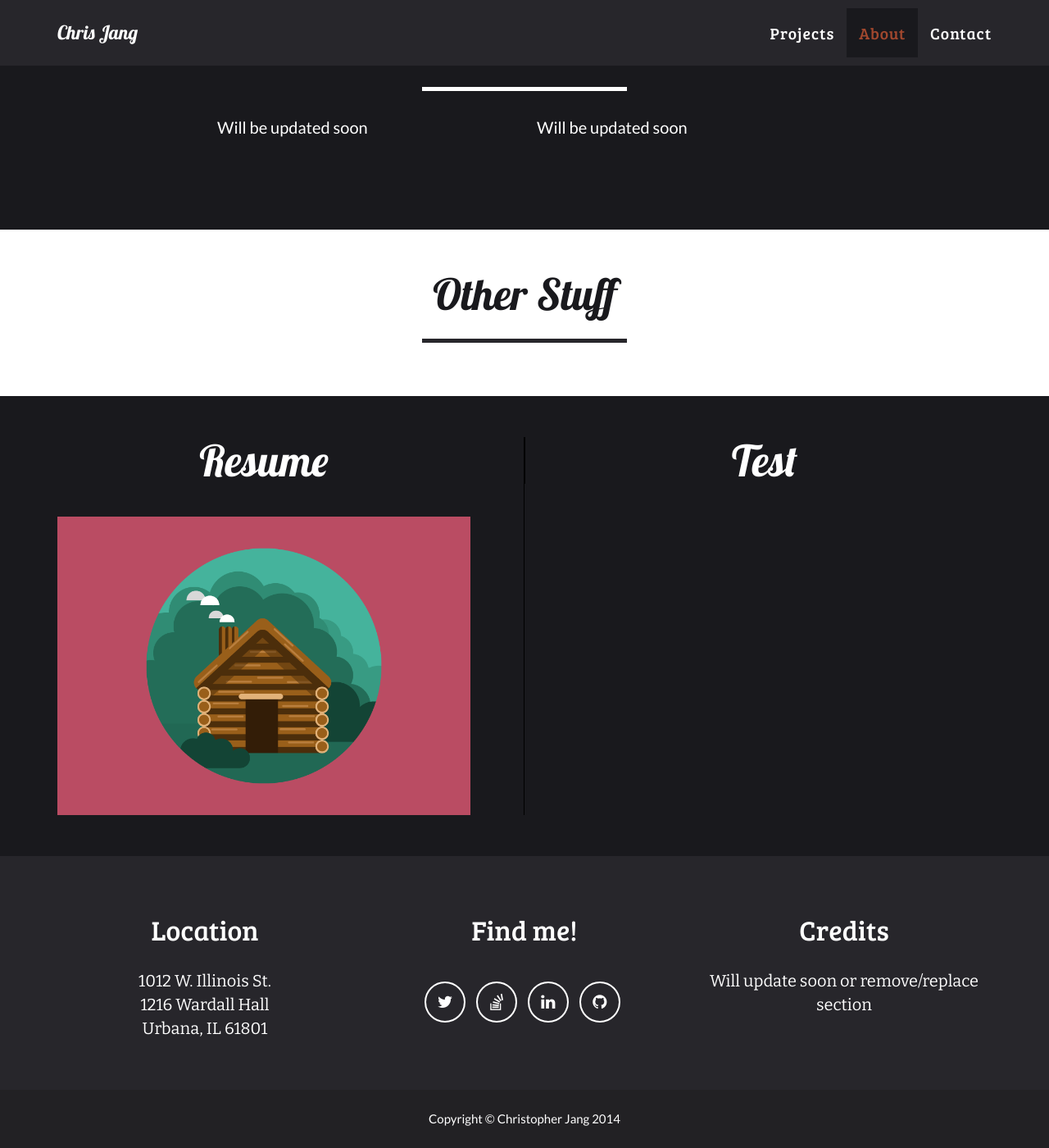
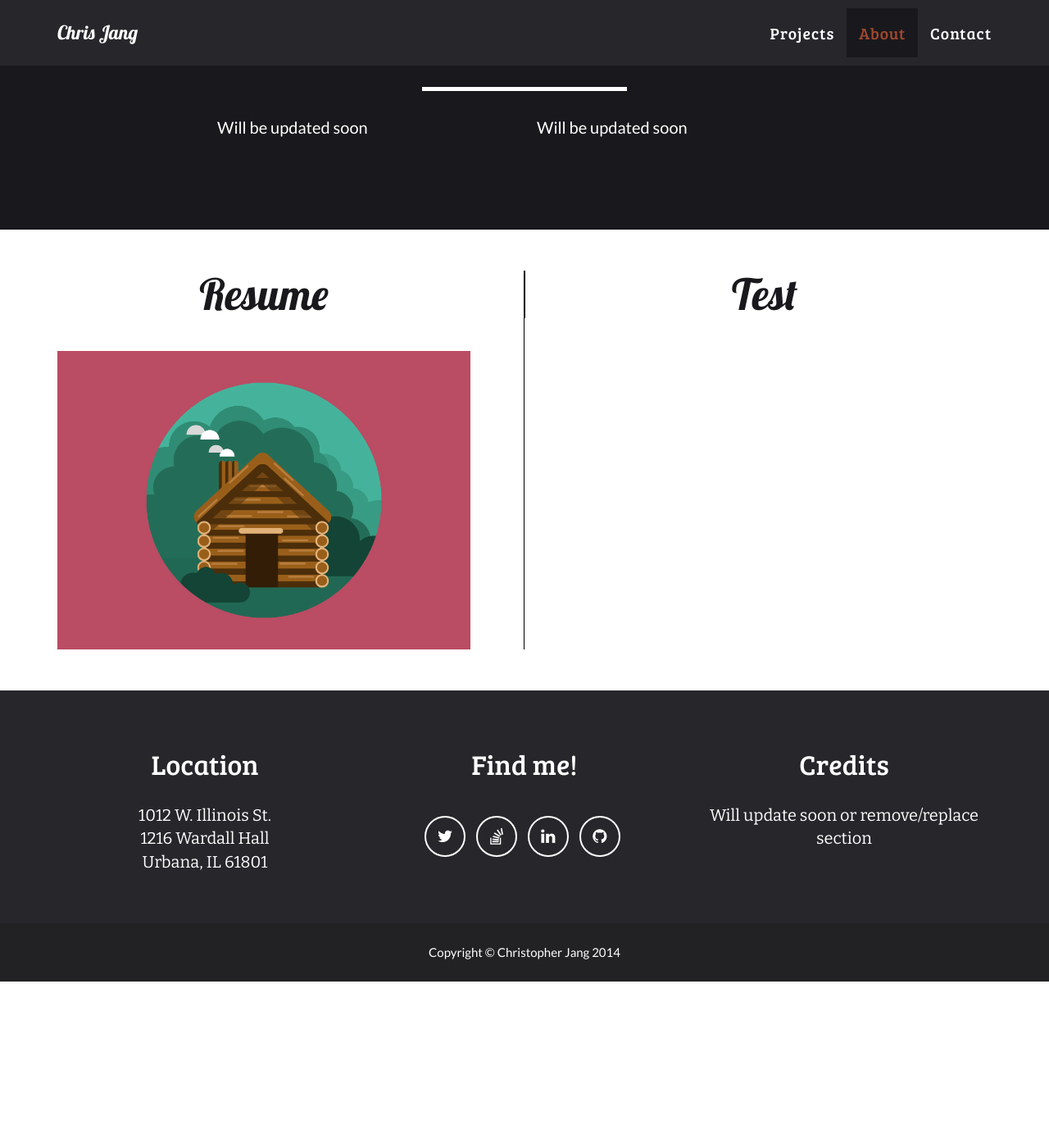
Before and after one commit to cjang5/cjang5.github.io, a Jekyll site: the page built from index.html, in a window 1280 px wide and 1400 px high, scrolled down 1817 px. Shown: the whole window at 82% size. Built offline with Jekyll 4.4.1, drawn with Linux system fonts in a browser that asks for light colours; after the commit the page ends 3014 px from its top, so only the background shows below that.

Commit message:
Inverted colors and removed OtherSTuff again

```diff
--- a/_includes/contact.html
+++ b/_includes/contact.html
@@ -1,4 +1,5 @@
 <!-- Other Stuff bar -->
+<!--
     <section class="OtherStuff">
 	<div class="container">
 	    <div class="row">
@@ -8,7 +9,7 @@
 		</div>
 	    </div>
 	</div>
-    </section>
+    </section> -->
 
 <!-- Resume/Blog section -->
     <section class="Misc" id="misc">
--- a/_includes/css/main.css
+++ b/_includes/css/main.css
@@ -265,8 +265,8 @@ section.Portfolio {
 
 section.Misc { /* 2-part section for Resume/blog */
     padding: 50px 0 50px 0; /* padding around sides */
-    color: #fff; /* text color */
-    background: #{{ site.color.primary }}; /* background color */
+    color: #{{ site.color.primary }}; /* text color */
+    background: #fff; /* background color */
 }
 
 section.Misc .resumebox {
```
